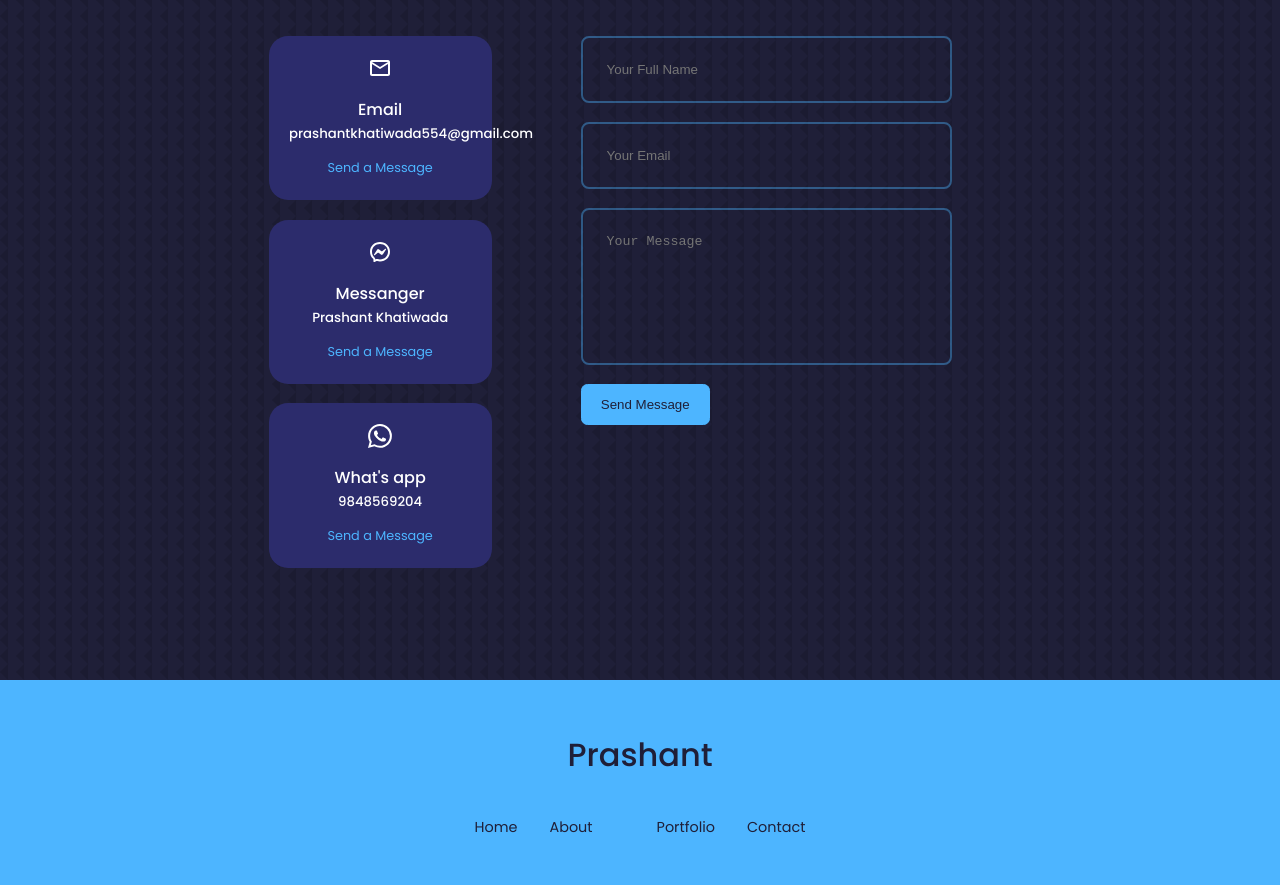
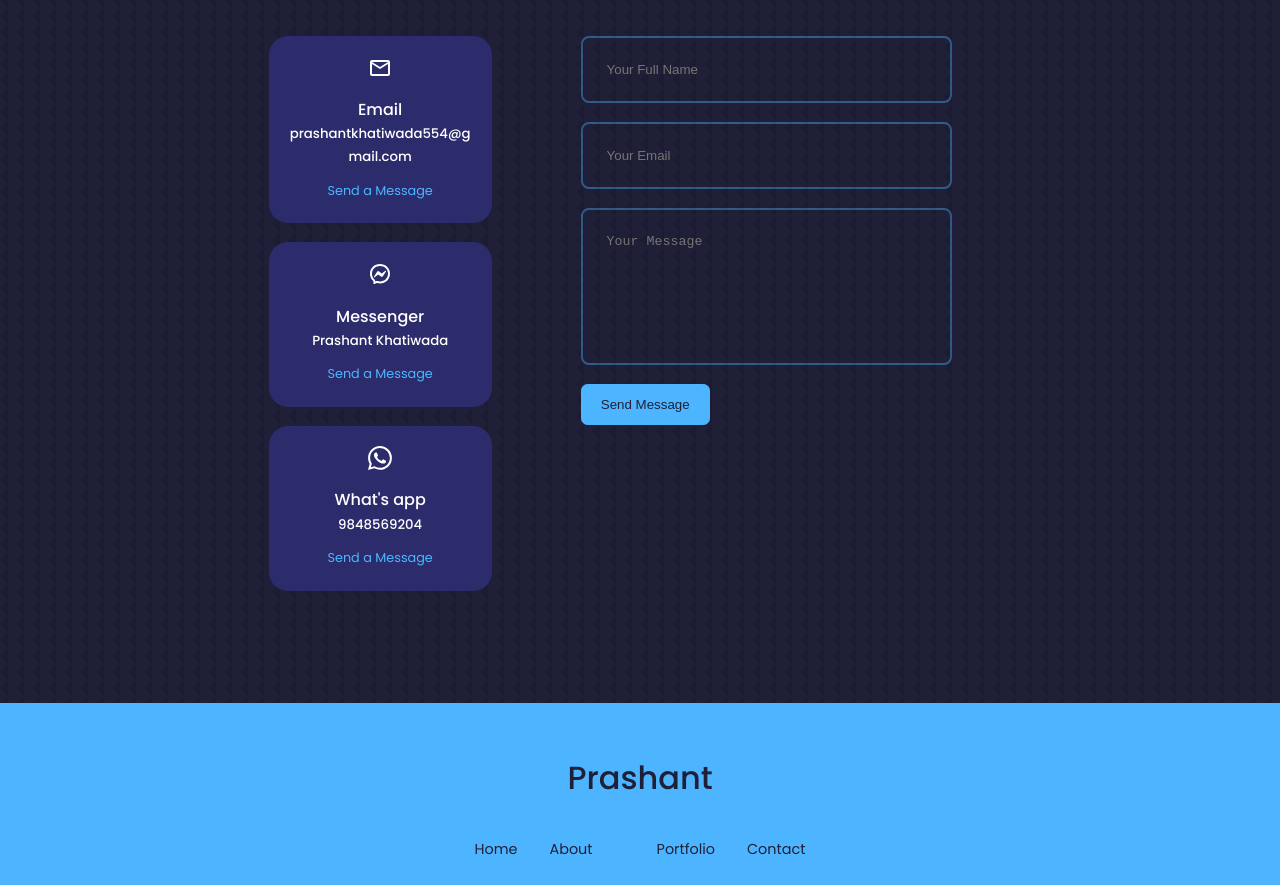
Before and after one commit to Prashant8Khatiwada/my-portfolio, a React (Create React App) app: page / in a window 1280 px wide. Shown: the part 2680-3565 px from the top of the page. Built offline with nearby package versions, Linux system fonts and the light colour scheme.

Commit message:
email js setup successfull

```diff
--- a/src/components/contact/Contact.jsx
+++ b/src/components/contact/Contact.jsx
@@ -12,13 +12,16 @@ function Contact() {
 
   const sendEmail = (e) => {
     e.preventDefault();
-    e.target.reset();
     emailjs
       .sendForm(
-        "service_dm3vq2o",
-        "template_218yy5n",
+        "service_6z8m6we",
+        // "service_dm3vq2o", //(prashant20600310@gmail.com)
+        "template_ljanetf",
+        // "template_218yy5n",
         form.current,
-        "1GAhb9nuvEBc-gMfR"
+        "tWtKYEDPBvF_bxa0G"
+        // form.current,
+        // "1GAhb9nuvEBc-gMfR"
       )
       .then(
         (result) => {
@@ -28,6 +31,7 @@ function Contact() {
           toast.error("Error sending email");
         }
       );
+    e.target.reset();
   };
 
   return (
@@ -51,7 +55,7 @@ function Contact() {
           </article>
           <article className="contact_option">
             <RiMessengerLine className="contact_option-icon" />
-            <h4>Messanger</h4>
+            <h4>Messenger</h4>
             <h5>Prashant Khatiwada</h5>
             <a
               href="https://m.me/100079383163545"
--- a/src/components/contact/contact.css
+++ b/src/components/contact/contact.css
@@ -10,6 +10,16 @@
     flex-direction: column;
     gap: 1.2rem;
 }
+
+.contact_option h5 {
+    word-wrap: break-word;
+    /* Ensures long words or text breaks to the next line */
+    word-break: break-all;
+    /* Breaks long words at any point */
+    white-space: normal;
+    /* Allows text to wrap to the next line */
+}
+
 
 .contact_option {
     background: var(--color-bg-match);
```
